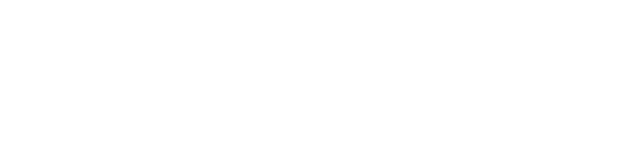
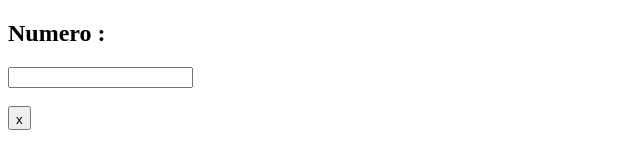
Before and after one commit to rafasq/Proyecto-git, a plain HTML site: page html/operacion.html in a window 1280 px wide. Shown: the whole page, without its empty margins (0-640 px from the left). Drawn offline with Linux system fonts and the light colour scheme.

Commit message:
v0.2 Boton cuadrado

```diff
--- a/html/operacion.html
+++ b/html/operacion.html
@@ -5,6 +5,13 @@
         <meta charset="UTF-8">
     </head>
     <body>
-
+        <div>
+            <h2>Numero :</h2>
+            <input type="text" id="num">
+            <br>
+            <br>
+            <button onclick="cuadrado()">x<sup></sup></button>
+        </div>
+        <script src="../js/operacion.js"></script>
     </body>
 </html>
--- a/js/operacion.js
+++ b/js/operacion.js
@@ -0,0 +1,4 @@
+function cuadrado(){
+    var numero = document.getElementById("num");
+    numero.value = numero.value * numero.value;
+}
```
Also changed, not shown: Index.html (+6 -1 lines).
